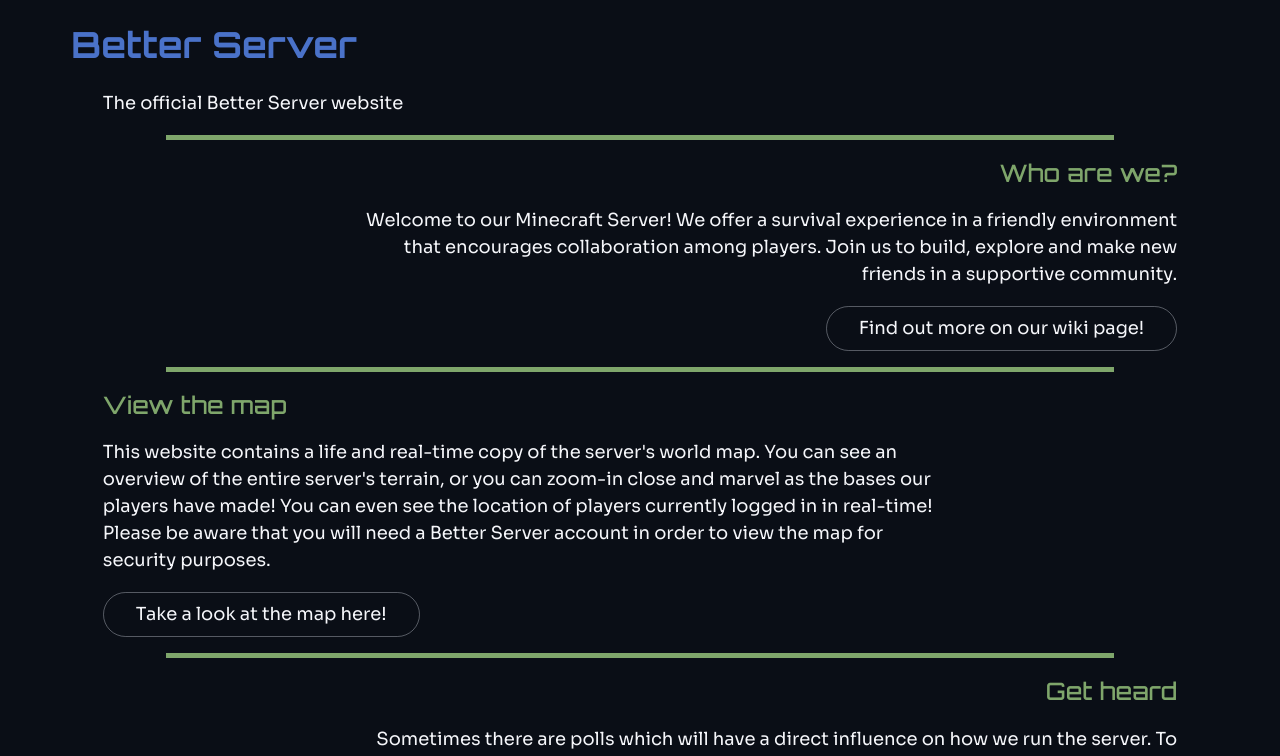
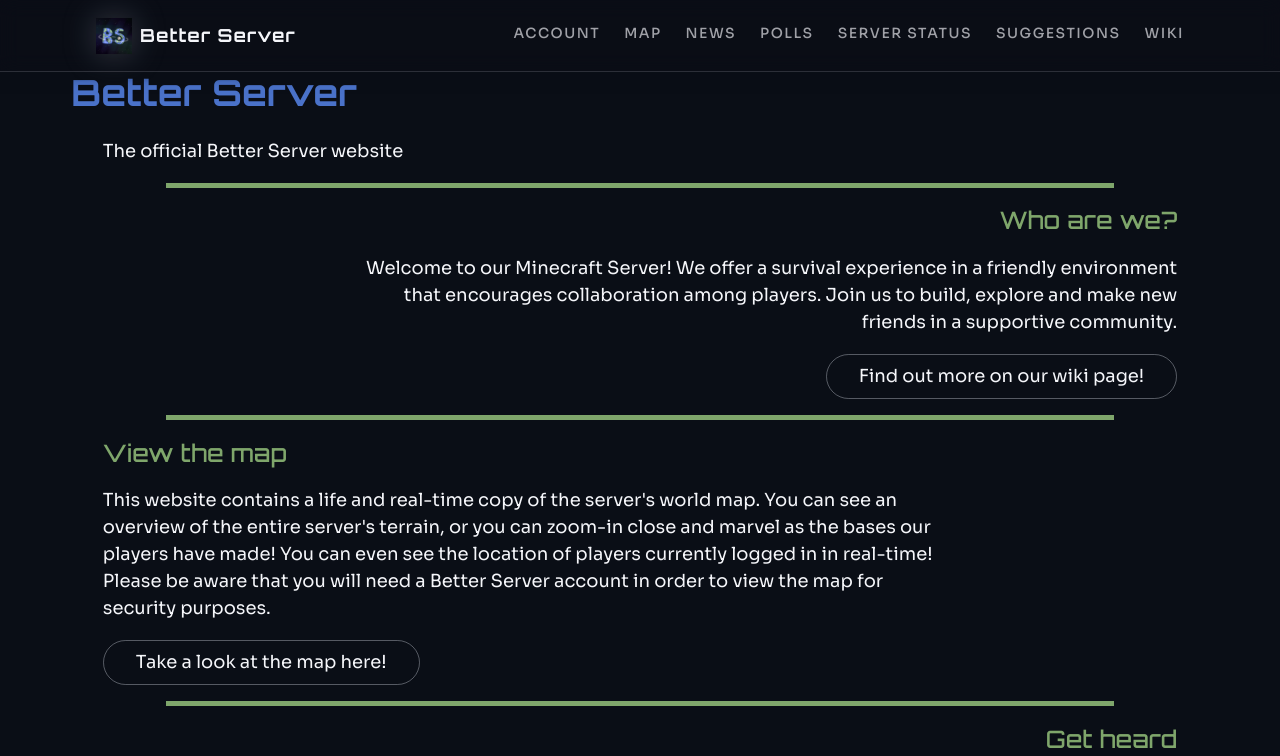
Before and after one commit to tinbob655/better-server-mc, a React (Vite) app in the folder client/: page / in a window 1280 px wide. Shown: the top 756 px of the page. Built offline with nearby package versions, Linux system fonts and the light colour scheme; no server answers.

Commit message:
made header

```diff
--- a/client/src/components/header/Header.tsx
+++ b/client/src/components/header/Header.tsx
@@ -1,9 +1,35 @@
 import React from 'react';
+import {NavLink} from "react-router";
+import './header.scss';
 
-export default function Header():React.ReactElement {
+const pages: string[] = ['account', 'map', 'news', 'polls', 'serverStatus', 'suggestions', 'wiki'];
+
+//turns a camelCase route path into a display label, e.g. "serverStatus" -> "Server Status"
+function formatPageName(path: string): string {
+    const spaced = path.replace(/([A-Z])/g, ' $1');
+    return spaced.charAt(0).toUpperCase() + spaced.slice(1);
+}
+
+export default function Header(): React.ReactElement {
 
     return (
         <header>
+            <NavLink to={"/"} className={"headerBrand"} end>
+                <img src={"/logo.png"} alt={"Better Server logo"} />
+                <span>Better Server</span>
+            </NavLink>
+
+            <nav>
+                {pages.map((path) => (
+                    <NavLink
+                        key={path}
+                        to={`/${path}`}
+                        className={({isActive}) => `navLink ${isActive ? "active" : ""}`}
+                    >
+                        {formatPageName(path)}
+                    </NavLink>
+                ))}
+            </nav>
         </header>
     )
 }
--- a/client/src/components/header/header.scss
+++ b/client/src/components/header/header.scss
@@ -1,2 +1,139 @@
+@use 'sass:map';
+@use '../../scss/variables' as vars;
+
+@keyframes headerSlideDown {
+  from { transform: translateY(-100%); opacity: 0; }
+  to   { transform: translateY(0); opacity: 1; }
+}
+
 header {
+  position: fixed;
+  top: 0;
+  left: 0;
+  right: 0;
+  z-index: map.get(vars.$z-index, sticky);
+
+  display: flex;
+  align-items: center;
+  justify-content: space-between;
+  gap: vars.$space-4;
+
+  height: 4.5rem;
+  padding: 0 vars.$global-edge-margin;
+  box-sizing: border-box;
+
+  background-color: rgba(vars.$color-bg, 0.7);
+  backdrop-filter: blur(10px);
+  -webkit-backdrop-filter: blur(10px);
+  border-bottom: 1px solid vars.$color-border;
+  box-shadow: vars.$shadow-md;
+
+  animation: headerSlideDown 0.5s ease;
+
+  //brand / logo, links back home
+  .headerBrand {
+    display: flex;
+    align-items: center;
+    gap: vars.$space-2;
+    flex-shrink: 0;
+    text-decoration: none;
+
+    img {
+      width: 2.25rem;
+      height: 2.25rem;
+      object-fit: contain;
+      filter: drop-shadow(vars.$glow-orbit);
+      transition: transform vars.$transition-base;
+    }
+
+    span {
+      font-family: vars.$font-display;
+      font-size: vars.$font-size-md;
+      font-weight: vars.$font-weight-bold;
+      letter-spacing: 1px;
+      color: vars.$color-text;
+      white-space: nowrap;
+    }
+
+    &:hover img {
+      transform: translateY(-0.33rem) scale(1.05);
+    }
+  }
+
+  //nav link row
+  nav {
+    display: flex;
+    align-items: center;
+    gap: vars.$space-5;
+    overflow-x: auto;
+    scrollbar-width: none;
+
+    &::-webkit-scrollbar {
+      display: none;
+    }
+  }
+
+  .navLink {
+    position: relative;
+    font-family: vars.$font-body;
+    font-size: vars.$font-size-sm;
+    font-weight: vars.$font-weight-medium;
+    letter-spacing: 1.5px;
+    text-transform: uppercase;
+    color: vars.$color-text-muted;
+    text-decoration: none;
+    white-space: nowrap;
+    padding-bottom: vars.$space-1;
+
+    transition: color vars.$transition-base;
+
+    &::after {
+      content: '';
+      position: absolute;
+      left: 0;
+      bottom: 0;
+      width: 100%;
+      height: 2px;
+      border-radius: vars.$radius-pill;
+      background-color: vars.$color-primary;
+      box-shadow: vars.$glow-primary;
+      transform: scaleX(0);
+      transform-origin: right;
+      transition: transform vars.$transition-base;
+    }
+
+    &:hover {
+      color: vars.$color-text;
+
+      &::after {
+        transform: scaleX(1);
+        transform-origin: left;
+      }
+    }
+
+    &.active {
+      color: vars.$color-primary;
+
+      &::after {
+        transform: scaleX(1);
+        transform-origin: left;
+      }
+    }
+  }
+
+  @media (max-width: vars.$breakpoint-md) {
+    padding: 0 vars.$space-4;
+
+    .headerBrand span {
+      display: none; //icon only once space is tight
+    }
+
+    nav {
+      gap: vars.$space-4;
+    }
+
+    .navLink {
+      font-size: vars.$font-size-xs;
+    }
+  }
 }
--- a/client/src/scss/components.scss
+++ b/client/src/scss/components.scss
@@ -11,3 +11,8 @@
   margin: vars.$space-1 auto;
   display: block;
 }
+
+//wraps page content. Excludes header & footer
+#content {
+  margin-top: 4.5rem;
+}
```
